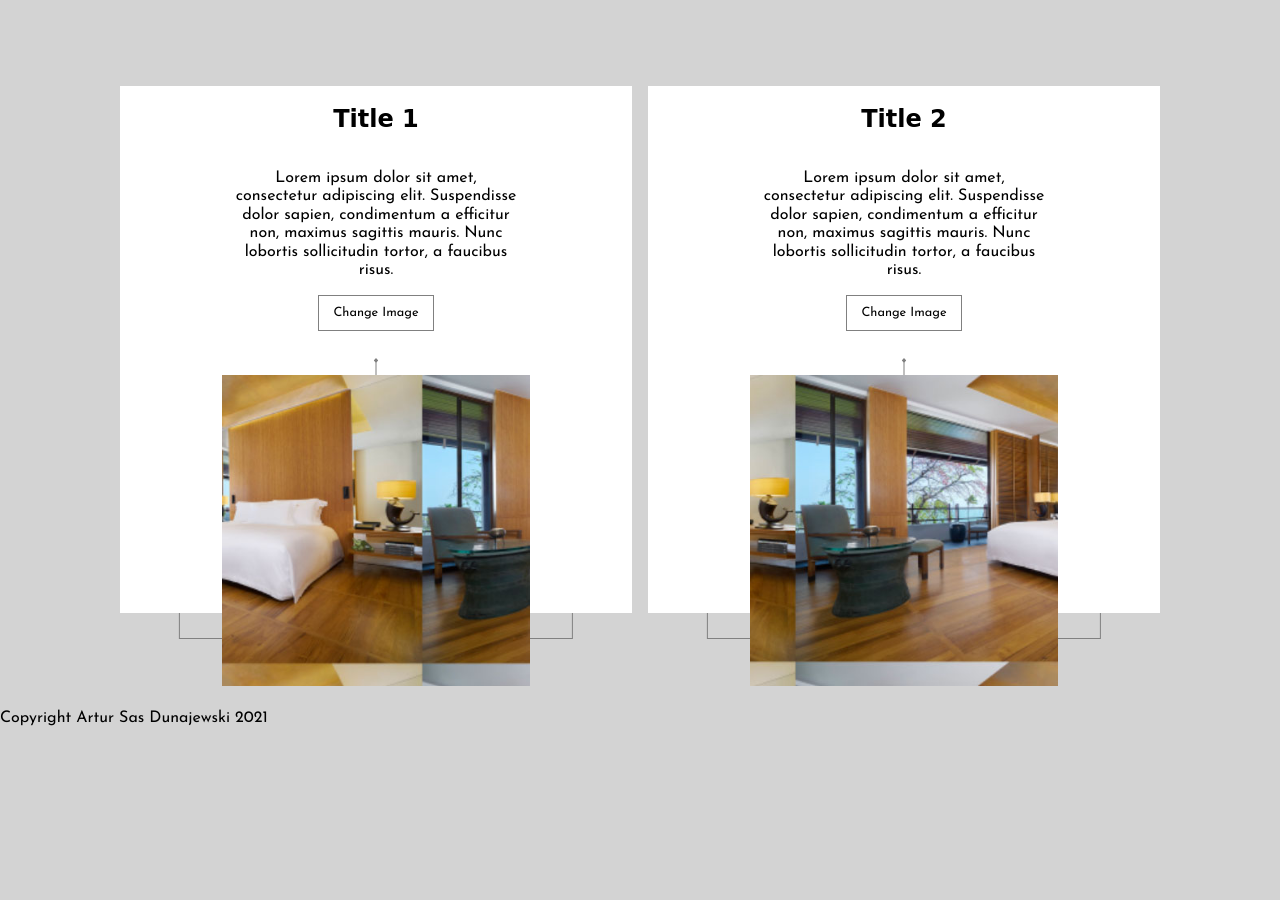
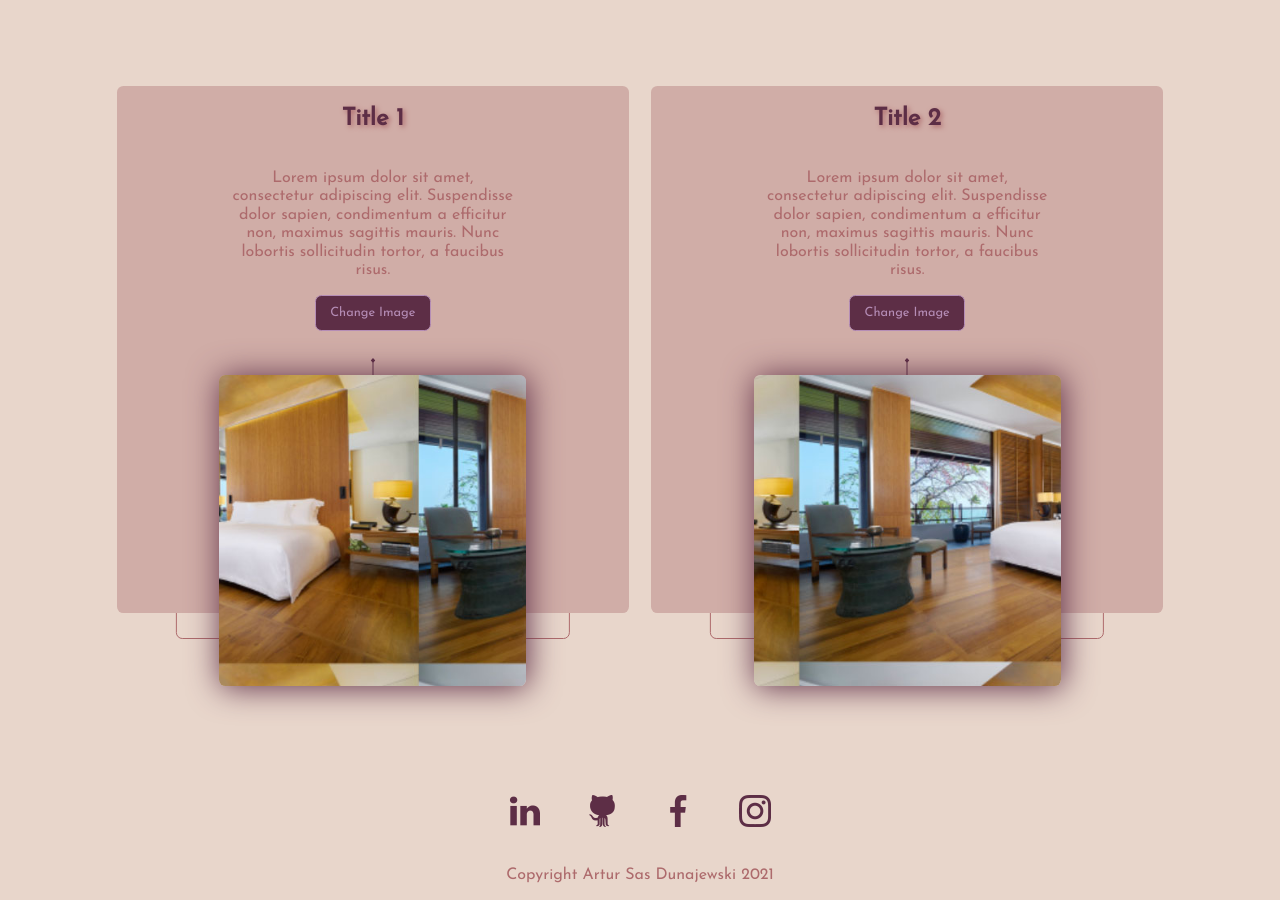
Before and after one commit to arko8919/insta-feed-page.github.io, a plain HTML site: page index.html in a window 1280 px wide. Shown: the part 74-974 px from the top of the page. Before the commit the page ends 817 px from the top, so only its background shows below. Drawn offline with Linux system fonts and the light colour scheme; no server answers; a web font is replaced by a local one.

Commit message:
complete website

```diff
--- a/assets/footer.css
+++ b/assets/footer.css
@@ -0,0 +1,52 @@
+/* social media */
+.social-media {
+    display: flex;
+    flex-flow: row nowrap;
+    justify-content: center;
+    padding: 0; /* remove padding-inline-start */
+    margin: 0;
+    list-style: none;
+}
+
+.social-media li {
+    text-indent: -9999px; /* sends the text off-screen. keep text for accessibility purpose */
+    white-space: nowrap; /* because only the first line is indented */
+    border: none;
+    padding: .4rem;
+    margin: 1rem;
+    transition: .2s all ease-out;
+}
+
+.social-media a {
+    /* display block and height 100% makes anchor clickable  */
+    display: block;
+    width: 2rem;
+    height: 2rem;
+    outline: none; /* removes outlines which show when i click on link */
+    background: center / contain no-repeat;
+
+}
+
+.social-media li:hover {
+    box-shadow: 0 .125rem 2px #5D2E46,
+    0 -.125rem .125rem #5D2E46,
+    .125rem 0 .125rem #5D2E46,
+    -.125rem 0 .125rem #5D2E46;
+    border-radius: .3125rem;
+}
+
+.social-media li:nth-child(1) a {
+    background-image: url(images/linkedin.png);
+}
+
+.social-media li:nth-child(2) a {
+    background-image: url(images/github.png);
+}
+
+.social-media li:nth-child(3) a {
+    background-image: url(images/facebook.png);
+}
+
+.social-media li:nth-child(4) a {
+    background-image: url(images/instagram.png);
+}
--- a/assets/header.css
+++ b/assets/header.css
@@ -0,0 +1,12 @@
+h1, h2 {
+    color: #5D2E46;
+}
+
+h1 {
+    font-family: 'Hanalei', cursive;
+    text-shadow: .0625rem .0625rem .4375rem #5D2E46;
+}
+
+h2 {
+    text-shadow: .125rem .125rem .3125rem #AD6A6C;
+}
--- a/assets/main.css
+++ b/assets/main.css
@@ -1,7 +1,8 @@
-main {
+.container {
     display: flex;
     flex-flow: row wrap;
     justify-content: center;
+    margin-bottom: 5rem;
 }
 
 section {
@@ -10,13 +11,9 @@ section {
     align-items: center;
     text-align: center;
 
-
-
-    margin: 5rem .5rem;
-
+    margin: 5rem .7rem;
     position: relative;
-
-    background-color: white;
+    background-color: #D0ADA7;
 }
 
 /* section decoration - lines on back of section and image  */
@@ -28,7 +25,7 @@ section::before {
     bottom: -5%;
     left: 50%;
     transform: translateX(-50%);
-    border: 1px solid grey;
+    border: .0625rem solid #AD6A6C;
     z-index: -5;
 }
 
@@ -40,8 +37,17 @@ section p {
 button {
     font-size: .8rem;
     padding: .6rem .9rem;
-    background-color: white;
-    border: 1px solid grey;
+    border: .0625rem solid #B58DB6;
+    background-color: #5D2E46;
+    color: #B58DB6;
+    cursor: pointer;
+    transition: .4s all;
+    outline: none;
+}
+
+button:hover {
+    background-color: #B58DB6;
+    color: #5D2E46;
 }
 
 /* image container with image decoration */
@@ -58,30 +64,34 @@ button {
     position: relative;
 
 }
+
 .image-decoration::before, .image-decoration::after {
     content: "";
     position: absolute;
     left: 50%;
 }
 
+/* square rotated - small decoration above image */
 .image-decoration::before {
     width: .2rem;
     height: .2rem;
-    border: 1px solid grey;
-    background-color: grey;
+    border: .0625rem solid #5D2E46;
+    background-color: #5D2E46;
     transform: translateX(-50%) rotate(45deg);
 }
 
+/* the line leading to square rotated */
 .image-decoration::after {
-    border-right: 1px solid grey;
-    width: 1px;
+    border-right: .0625rem solid #5D2E46;
     height: 100%;
     bottom: 0;
     transform: translateX(-50%);
 }
+
 /* image */
 img {
     width: 100%;
+    box-shadow: .1rem .1rem 2rem #5D2E46;
 }
 
 
@@ -89,12 +99,18 @@ img {
     section {
         max-width: 80%;
     }
-
 }
 
 
 @media only screen and (min-width: 768px) {
     section {
+        min-width: 30rem;
         max-width: 40%;
     }
 }
+
+@media only screen and (min-width: 1440px) {
+    section {
+        max-width: 25%;
+    }
+}
--- a/assets/script.js
+++ b/assets/script.js
@@ -1,74 +1,80 @@
-/* dom elements references */
+/* DOM elements references */
 const buttonRef = document.querySelectorAll('button');
 const imgRef = document.querySelectorAll('.image-wrapper img');
+const imgCaption = document.querySelectorAll('section h2');
 
-/* url */
-const fields = 'id, caption, media_url';
+
+/* URL to fetch data from Instagram API */
+const fields = 'caption, media_url';
 const accessToken = 'IGQVJYLWIxbUtQaXFkT3hfaXBHOVUxRlozQUJLWnEtc2VLd1ZAwRjVoNG9YcGJKZA3p6djZAaRUVCNHlQT2pwQWtLa21zZA' +
     '2J5aDdBd09ZAczloeTFhQnVTei1wSTllR0ZAhVzN0dDZAQejdCcHNmaE9sbGJZATQZDZD';
 const numberOfImages = '&count=10';
 const url = `https://graph.instagram.com/me/media?fields=${fields}&access_token=${accessToken}${numberOfImages}`;
-const userProfile = 'arko8919';
-const urlTest = `https://www.instagram.com/${userProfile}/?__a=1`;
 /* global variables */
 
-/* current displayed image */
-let imageNumberFirstBox = 0;
-
-let imageNumberSecondBox = 0;
-/* store data from instagram api */
+/* currently displayed 10 images - image number 1 and image number 9 */
+let imageNumber = [0, 9];
+/* data from instagram api - media_url and caption */
 let responseObject = {};
 
-/* fetch data from instagram API and if successful display images */
-///fetchImages(url);
-fetchImages(urlTest);
-
-
-
-/* change image on call to action button press */
-buttonRef[0].addEventListener('click', () => {
-    /* retrieve image from response object */
-    imageNumberFirstBox = changeImage(imageNumberFirstBox, imgRef[0]);
-});
-buttonRef[1].addEventListener('click', () => {
-    /* retrieve image from response object */
-    imageNumberSecondBox = changeImage(imageNumberSecondBox, imgRef[1]);
+/* fetch data from Instagram API and if successful display image number 1 and image number 9 */
+fetchImages(url).then((json) => {
+    responseObject = json;
 });
 
+for (let buttonNumber = 0; buttonNumber < buttonRef.length; buttonNumber++) {
+    buttonRef[buttonNumber].addEventListener('click', () => {
+        changeImage(imgRef[buttonNumber], imgCaption[buttonNumber], buttonNumber);
+    });
+}
 
-function changeImage(imageNumber, img) {
-    if(imageNumber === 9) {
-        imageNumber = 0;
+function changeImage(img, captionPara, buttonNumber) {
+    /* check if the last image display or just add 1 to array */
+    imageNumber[buttonNumber] = updateArray(buttonNumber);
+    /* if image repeat, move to next one */
+    imageNumber[buttonNumber] = compareImage(buttonNumber);
+    img.src = responseObject.data[imageNumber[buttonNumber]].media_url;
+    captionPara.textContent = responseObject.data[imageNumber[buttonNumber]].caption;
+}
+
+function updateArray(buttonNumber) {
+    if (imageNumber[buttonNumber] === 9) {
+        return imageNumber[buttonNumber] = 0;
     } else {
-        imageNumber++;
+        return imageNumber[buttonNumber] = imageNumber[buttonNumber] + 1;
     }
+}
 
-    img.src = responseObject.data[imageNumber].media_url;
-
-    return imageNumber;
+function compareImage(buttonNumber) {
+    if ((imageNumber[0] === imageNumber[1]) && imageNumber[buttonNumber] === 9) {
+        return imageNumber[buttonNumber] = 0;
+    } else if (imageNumber[0] === imageNumber[1]) {
+        return imageNumber[buttonNumber] + 1;
+    } else {
+        return imageNumber[buttonNumber];
+    }
 }
 
 function fetchImages(url) {
-    fetch(url)
+    return fetch(url)
         .then(response => {
             if (!response.ok) {
                 throw new Error(`HTTP error! status: ${response.status}`);
             } else {
-                console.log(response);
                 return response.json();
             }
         })
         .then((json) => {
-            responseObject = json;
-            console.log(responseObject.graphql.user.edge_owner_to_timeline_media.edges);
-
-         //   imgRef[0].src = json.data[0].media_url;
-        //    imgRef[1].src = json.data[0].media_url;
+            imgRef[0].src = json.data[0].media_url;
+            imgRef[1].src = json.data[9].media_url;
+            imgCaption[0].textContent = json.data[0].caption;
+            imgCaption[1].textContent = json.data[1].caption;
+            return json;
         })
         .catch(e => {
             console.log(`There has been a problem with your fetch operation for resource " ${url}": ${e.message}`);
         })
         .finally(() => {
-            console.log(`fetch attempt for "${url}" finished.`);
+            console.log(`fetch attempt finished.`);
         });
 }
--- a/assets/style.css
+++ b/assets/style.css
@@ -1,7 +1,6 @@
 @import "header.css";
 @import "main.css";
 @import "footer.css";
-
 
 html {
     box-sizing: border-box;
@@ -29,11 +28,28 @@ body {
     /* Non-prefixed version, currently supported by Chrome, Edge, Opera and Firefox */
     user-select: none;
 
+
     font-family: 'Josefin Sans', sans-serif;
 
-    background-color: lightgrey;
+    background-color: #E8D6CB;
+    /* move footer to the bottom of the page if there is not enough content */
+    display: flex;
+    flex-direction: column;
+    min-height: 100vh;
 }
 
-h1, h2 {
-    font-family: 'Hanalei', cursive;
+main {
+    flex: 1;
 }
+
+h1, h2, footer {
+    text-align: center;
+}
+
+p {
+    color: #AD6A6C;
+}
+
+button, section, img, section::before {
+    border-radius: .4rem;
+}
--- a/index.html
+++ b/index.html
@@ -17,9 +17,12 @@
 </header>
 
 <main>
+    <!-- container keep section in size otherwise flex: 1 will stretch sections -->
+    <div class="container">
         <section>
             <h2>Title 1</h2>
-        <p>Lorem ipsum dolor sit amet, consectetur adipiscing elit. Suspendisse dolor sapien, condimentum a efficitur
+            <p>Lorem ipsum dolor sit amet, consectetur adipiscing elit. Suspendisse dolor sapien, condimentum a
+                efficitur
                 non, maximus sagittis mauris. Nunc lobortis sollicitudin tortor, a faucibus risus.
             </p>
             <button>Change Image</button> <!-- button to change image -->
@@ -30,7 +33,8 @@
         </section>
         <section>
             <h2>Title 2</h2>
-        <p>Lorem ipsum dolor sit amet, consectetur adipiscing elit. Suspendisse dolor sapien, condimentum a efficitur
+            <p>Lorem ipsum dolor sit amet, consectetur adipiscing elit. Suspendisse dolor sapien, condimentum a
+                efficitur
                 non, maximus sagittis mauris. Nunc lobortis sollicitudin tortor, a faucibus risus.
             </p>
             <button>Change Image</button> <!-- button to change image -->
@@ -39,9 +43,26 @@
                 <img src="assets/right.jpg" alt=""> <!-- accessible -->
             </div>
         </section>
+    </div>
 </main>
 
 <footer>
+    <ul class="social-media">
+        <li>
+            <a href="https://www.linkedin.com/in/artur-sas-dunajewski/" title="Connect with me on Linkedin"
+               target="_blank">Linkedin</a>
+        </li>
+        <li>
+            <a href="https://github.com/arko8919" title="Connect with me on Github" target="_blank">Github</a>
+        </li>
+        <li>
+            <a href="https://www.facebook.com/artur.sasdunajewski" title="Connect with me on Facebook" target="_blank">Facebook</a>
+        </li>
+        <li>
+            <a href="https://www.instagram.com/arko8919/" title="Connect with me on Instagram"
+               target="_blank">Instagram</a>
+        </li>
+    </ul>
     <p>Copyright Artur Sas Dunajewski 2021</p>
 </footer>
 </body>
```
Also changed, not shown: assets/images/facebook.png (added), assets/images/github.png (added), assets/images/instagram.png (added), assets/images/linkedin.png (added). Lines whose indentation alone changed are shown as unchanged.
